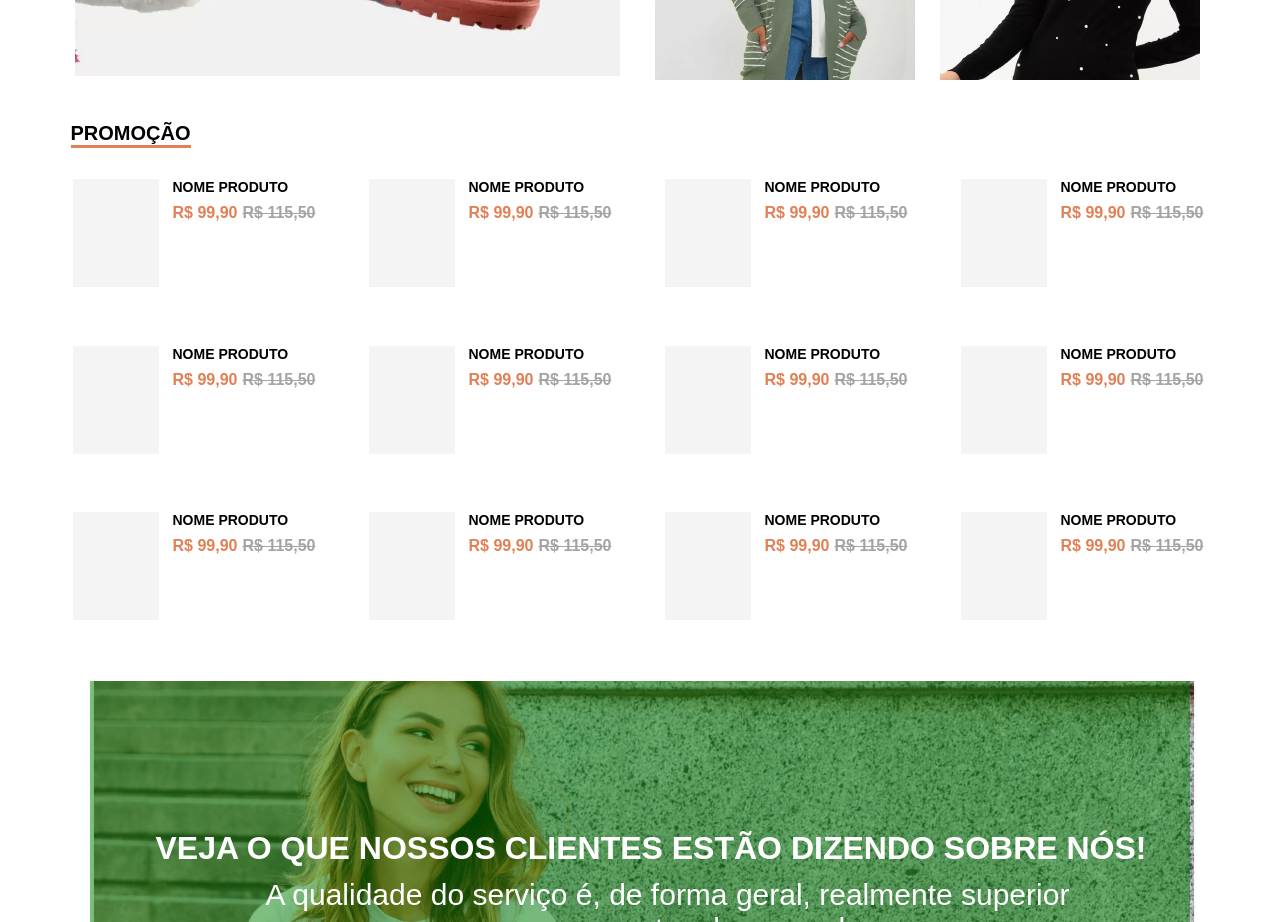
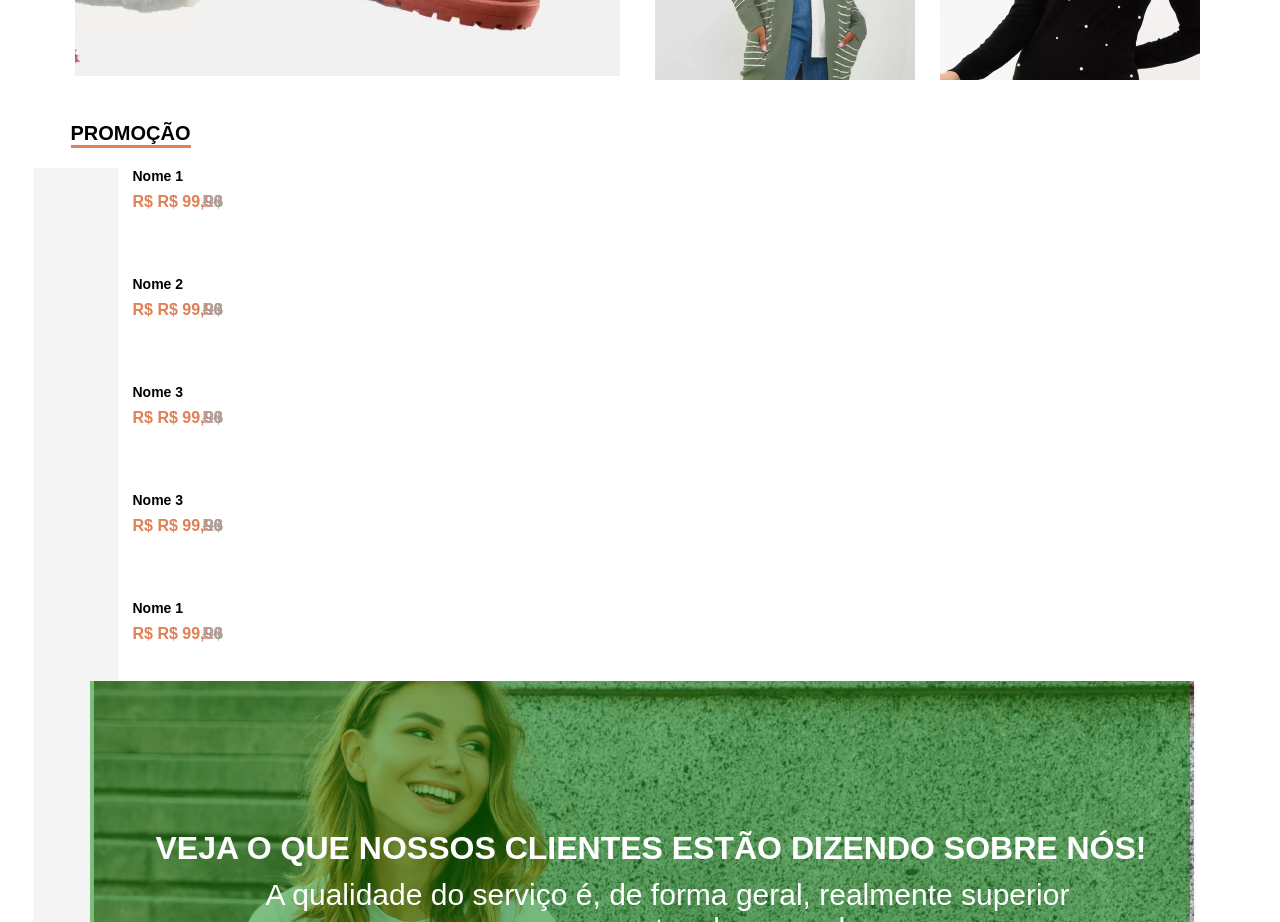
Before and after one commit to Yonatha/javascript-estudo, a Vue app in the folder loja/frontend/: page / in a window 1280 px wide. Shown: the part 1840-2762 px from the top of the page. Built offline with nearby package versions, Linux system fonts and the light colour scheme; no server answers.

Commit message:
feature/116 carregar produtos promocionais do banco de dados

```diff
--- a/loja/frontend/src/components/layout/Promocao.vue
+++ /dev/null
@@ -1,161 +0,0 @@
-<template>
-    <div class="promocao">
-        <h3>promoção</h3>
-        <ul>
-            <li>
-                <div class="box">
-                    <a href="#">NOME PRODUTO</a>
-                    <span class="desconto">R$ 99,90</span>
-                    <span>R$ 115,50</span>
-                </div>
-            </li>
-            <li>
-                <div class="box">
-                    <a href="#">NOME PRODUTO</a>
-                    <span class="desconto">R$ 99,90</span>
-                    <span>R$ 115,50</span>
-                </div>
-            </li>
-            <li>
-                <div class="box">
-                    <a href="#">NOME PRODUTO</a>
-                    <span class="desconto">R$ 99,90</span>
-                    <span>R$ 115,50</span>
-                </div>
-            </li>
-            <li>
-                <div class="box">
-                    <a href="#">NOME PRODUTO</a>
-                    <span class="desconto">R$ 99,90</span>
-                    <span>R$ 115,50</span>
-                </div>
-            </li>
-            <li>
-                <div class="box">
-                    <a href="#">NOME PRODUTO</a>
-                    <span class="desconto">R$ 99,90</span>
-                    <span>R$ 115,50</span>
-                </div>
-            </li>
-            <li>
-                <div class="box">
-                    <a href="#">NOME PRODUTO</a>
-                    <span class="desconto">R$ 99,90</span>
-                    <span>R$ 115,50</span>
-                </div>
-            </li>
-            <li>
-                <div class="box">
-                    <a href="#">NOME PRODUTO</a>
-                    <span class="desconto">R$ 99,90</span>
-                    <span>R$ 115,50</span>
-                </div>
-            </li>
-            <li>
-                <div class="box">
-                    <a href="#">NOME PRODUTO</a>
-                    <span class="desconto">R$ 99,90</span>
-                    <span>R$ 115,50</span>
-                </div>
-            </li>
-            <li>
-                <div class="box">
-                    <a href="#">NOME PRODUTO</a>
-                    <span class="desconto">R$ 99,90</span>
-                    <span>R$ 115,50</span>
-                </div>
-            </li>
-            <li>
-                <div class="box">
-                    <a href="#">NOME PRODUTO</a>
-                    <span class="desconto">R$ 99,90</span>
-                    <span>R$ 115,50</span>
-                </div>
-            </li>
-            <li>
-                <div class="box">
-                    <a href="#">NOME PRODUTO</a>
-                    <span class="desconto">R$ 99,90</span>
-                    <span>R$ 115,50</span>
-                </div>
-            </li>
-            <li>
-                <div class="box">
-                    <a href="#">NOME PRODUTO</a>
-                    <span class="desconto">R$ 99,90</span>
-                    <span>R$ 115,50</span>
-                </div>
-            </li>
-        </ul>
-    </div>
-</template>
-<style>
-.promocao {
-    width: 1215px;
-    height: 500px;
-    margin: auto;
-    margin-top: 66px;
-}
-
-.promocao h3 {
-    font-size: 20px;
-    margin-left: 38px;
-    text-transform: uppercase;
-    border-bottom: #E27F54 solid 3px;
-    width: 120px;
-}
-
-.promocao ul {
-    height: 500px;
-    margin-right: 45px;
-    margin-top: 31px;
-    display: flex;
-    flex-direction: row;
-    flex-wrap: wrap;
-    justify-content: space-between;
-}
-
-.promocao li {
-    width: 242px;
-    height: 108px;
-    list-style: none;
-}
-
-.promocao .box {
-    background: #F4F4F4;
-    width: 86px;
-    height: 108px;
-}
-
-.promocao .box a {
-    color: #000000;
-    font-size: 14px;
-    font-weight: bold;
-    text-decoration: none;
-    margin-left: 100px;
-    position: absolute;
-    display: block;
-}
-
-.promocao .box .desconto  {
-    color: #E27F54;
-    font-size: 16px;
-    font-weight: bold;
-    text-decoration: none;
-    position: absolute;
-    margin-left: 100px;
-    margin-top: 25px;
-    display: block;
-}
-
-.promocao .box span {
-    color: #A5A3A3;
-    font-size: 16px;
-    font-weight: bold;
-    text-decoration: line-through;
-    position: absolute;
-    margin-left: 170px;
-    margin-top: 25px;
-    display: block;
-}
-</style>
--- /dev/null
+++ b/loja/frontend/src/components/layout/Promocoes/Promocao.vue
@@ -0,0 +1,161 @@
+<template>
+    <div class="promocao">
+        <h3>promoção</h3>
+
+        <div v-for="promocao in promocoes">
+            <PromocaoItem :nome="promocao.nome" :desconto="promocao.desconto" :valor="promocao.valo" />
+        </div>
+    </div>
+</template>
+
+<script>
+
+/*
+TODO A array promocoes deve vir do banco de dados utilizando a seguinte query
+SELECT * FROM produtos where promocional = 1 order by valor limit 12
+*/
+
+import PromocaoItem from "./PromocaoItem.vue"
+export default {
+    components: {
+        PromocaoItem
+    },
+    data() {
+        return {
+            promocoes: [
+                {
+                    nome: "Nome 1",
+                    desconto: "R$ 99,90",
+                    valor: "R$ 115,50"
+                },
+                {
+                    nome: "Nome 2",
+                    desconto: "R$ 99,90",
+                    valor: "R$ 115,50"
+                },
+                {
+                    nome: "Nome 3",
+                    desconto: "R$ 99,90",
+                    valor: "R$ 115,50"
+                },
+                {
+                    nome: "Nome 3",
+                    desconto: "R$ 99,90",
+                    valor: "R$ 115,50"
+                },
+                {
+                    nome: "Nome 1",
+                    desconto: "R$ 99,90",
+                    valor: "R$ 115,50"
+                },
+                {
+                    nome: "Nome 2",
+                    desconto: "R$ 99,90",
+                    valor: "R$ 115,50"
+                },
+                {
+                    nome: "Nome 3",
+                    desconto: "R$ 99,90",
+                    valor: "R$ 115,50"
+                },
+                {
+                    nome: "Nome 3",
+                    desconto: "R$ 99,90",
+                    valor: "R$ 115,50"
+                },
+                {
+                    nome: "Nome 1",
+                    desconto: "R$ 99,90",
+                    valor: "R$ 115,50"
+                },
+                {
+                    nome: "Nome 2",
+                    desconto: "R$ 99,90",
+                    valor: "R$ 115,50"
+                },
+                {
+                    nome: "Nome 3",
+                    desconto: "R$ 99,90",
+                    valor: "R$ 115,50"
+                },
+                {
+                    nome: "Nome 3",
+                    desconto: "R$ 99,90",
+                    valor: "R$ 115,50"
+                }
+            ]
+        }
+    },
+}
+</script>
+
+<style>
+.promocao {
+    width: 1215px;
+    height: 500px;
+    margin: auto;
+    margin-top: 66px;
+}
+
+.promocao h3 {
+    font-size: 20px;
+    margin-left: 38px;
+    text-transform: uppercase;
+    border-bottom: #E27F54 solid 3px;
+    width: 120px;
+}
+
+.promocao ul {
+    height: 500px;
+    margin-right: 45px;
+    margin-top: 31px;
+    display: flex;
+    flex-direction: row;
+    flex-wrap: wrap;
+    justify-content: space-between;
+}
+
+.promocao li {
+    width: 242px;
+    height: 108px;
+    list-style: none;
+}
+
+.promocao .box {
+    background: #F4F4F4;
+    width: 86px;
+    height: 108px;
+}
+
+.promocao .box a {
+    color: #000000;
+    font-size: 14px;
+    font-weight: bold;
+    text-decoration: none;
+    margin-left: 100px;
+    position: absolute;
+    display: block;
+}
+
+.promocao .box .desconto {
+    color: #E27F54;
+    font-size: 16px;
+    font-weight: bold;
+    text-decoration: none;
+    position: absolute;
+    margin-left: 100px;
+    margin-top: 25px;
+    display: block;
+}
+
+.promocao .box span {
+    color: #A5A3A3;
+    font-size: 16px;
+    font-weight: bold;
+    text-decoration: line-through;
+    position: absolute;
+    margin-left: 170px;
+    margin-top: 25px;
+    display: block;
+}
+</style>
--- /dev/null
+++ b/loja/frontend/src/components/layout/Promocoes/PromocaoItem.vue
@@ -0,0 +1,17 @@
+<template>
+    <div class="box">
+        <a href="#">{{ nome }}</a>
+        <span class="desconto">R$ {{ desconto }}</span>
+        <span>R$ {{ valor }}</span>
+    </div>
+</template>
+
+
+<style></style>
+
+
+<script>
+export default {
+    props: ['nome','desconto','valor'],
+}
+</script>
--- a/loja/frontend/src/paginas/Home.vue
+++ b/loja/frontend/src/paginas/Home.vue
@@ -42,7 +42,7 @@ import Rodape from "../components/layout/Rodape.vue"
 import Logomarca from "../components/layout/logomarca.vue";
 import Oferta from "../components/layout/Oferta.vue";
 import Catalogo from "../components/shared/Catalogo.vue"
-import Promocao from "../components/layout/Promocao.vue";
+import Promocao from "../components/layout/Promocoes/Promocao.vue";
 
 export default {
   components: {
```
